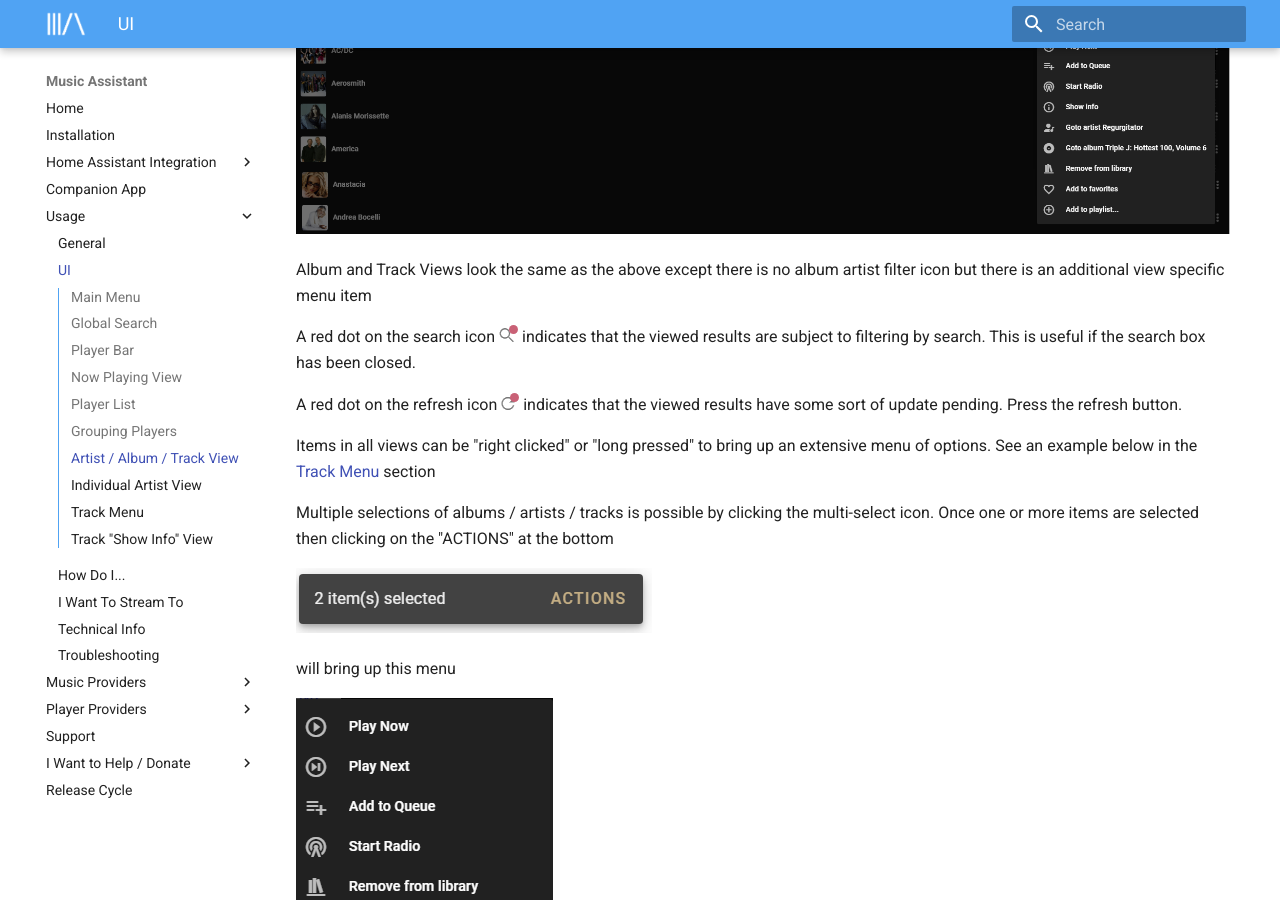
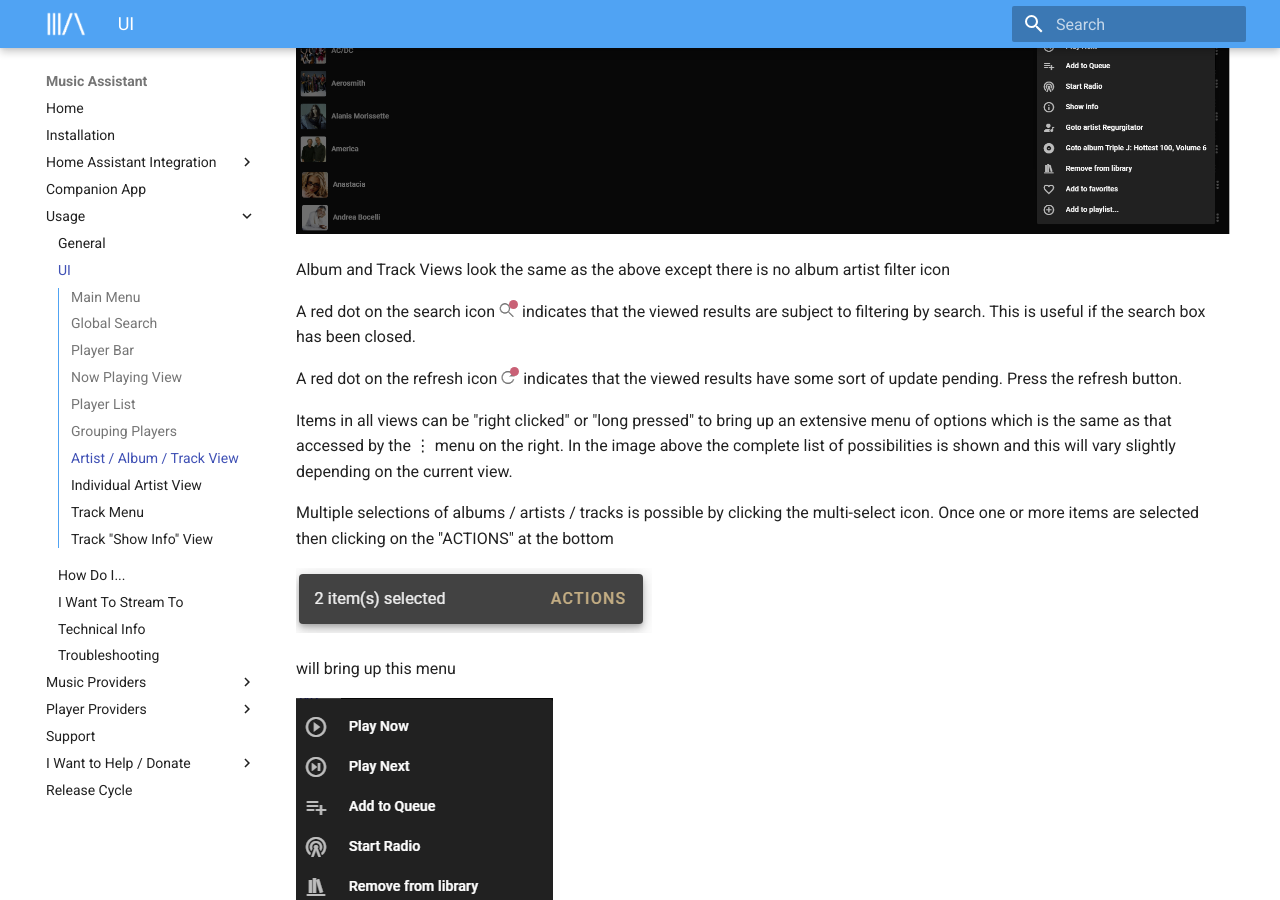
Before and after one commit to pwbriggs/music-assistant.github.io, an MkDocs documentation site: the page built from docs/ui.md, in a window 1280 px wide and 900 px high, scrolled down 4871 px. Built offline with MkDocs 1.6.1 and Material for MkDocs 9.7.7, drawn with Linux system fonts in a browser that asks for light colours.

Commit message:
Further updates

```diff
--- a/docs/ui.md
+++ b/docs/ui.md
@@ -65,7 +65,7 @@ There are three ways to group players
 
 ![image](assets/screenshots/UI-artist-view.png)
 
-Album and Track Views look the same as the above except there is no album artist filter icon but there is an additional view specific menu item
+Album and Track Views look the same as the above except there is no album artist filter icon
 
 A red dot on the search icon ![image](assets/icons/search-icon.png)
 indicates that the viewed results are subject to filtering by search. This is useful if the search box has been closed.
@@ -73,7 +73,7 @@ indicates that the viewed results are subject to filtering by search. This is us
 A red dot on the refresh icon ![image](assets/icons/refresh-icon.png)
 indicates that the viewed results have some sort of update pending. Press the refresh button.
 
-Items in all views can be "right clicked" or "long pressed" to bring up an extensive menu of options. See an example below in the [Track Menu](ui.md#track-menu) section
+Items in all views can be "right clicked" or "long pressed" to bring up an extensive menu of options which is the same as that accessed by the ⋮ menu on the right. In the image above the complete list of possibilities is shown and this will vary slightly depending on the current view.
 
 Multiple selections of albums / artists / tracks is possible by clicking the multi-select icon. Once one or more items are selected then clicking on the "ACTIONS" at the bottom
 
```
